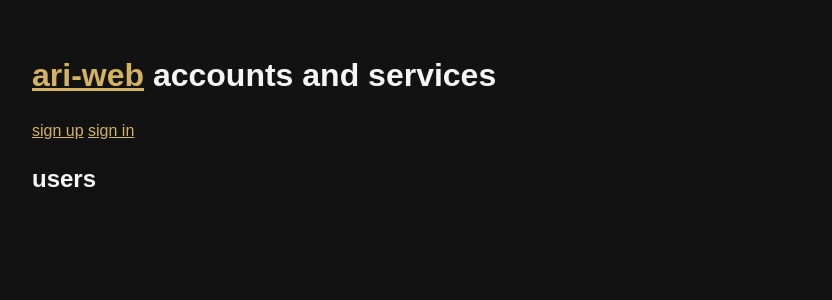
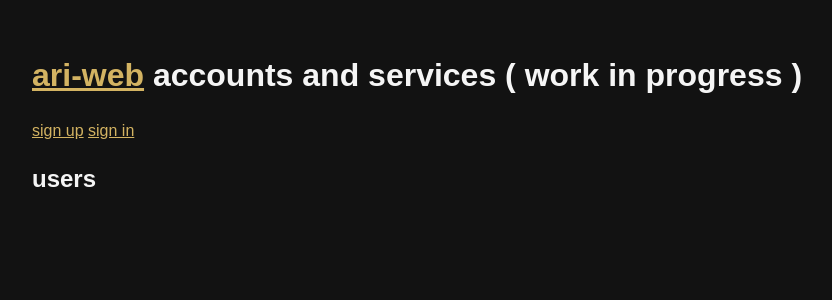
Before and after one commit to ari-lt/us.ari.lt, a Python web app: template src/a/templates/index.j2 in a window 1280 px wide. Shown: the top 300 px of the page, without its empty margins (90-922 px from the left). Run offline with Jinja, Linux system fonts and the light colour scheme; the template is opened without the code that fills it, so the values that code supplies are empty.

Commit message:
work in progress ( first deploy prep )
Signed-off-by: Ari Archer <ari.web.xyz@gmail.com>

```diff
--- a/src/a/templates/index.j2
+++ b/src/a/templates/index.j2
@@ -1,11 +1,11 @@
 {% extends "base.j2" %}
 
-{% block title %}me{% endblock %}
+{% block title %}Me{% endblock %}
 
 {% block description %}ari-web accounts and services{% endblock %}
 
 {% block body %}
-<h1><a href="/">ari-web</a> accounts and services</h1>
+<h1><a href="/">ari-web</a> accounts and services ( work in progress )</h1>
 
 <a href="{{ url_for("auth.signup") }}">sign up</a>
 <a href="{{ url_for("auth.signin") }}">sign in</a>
```
Also changed, not shown: README.md (added).
